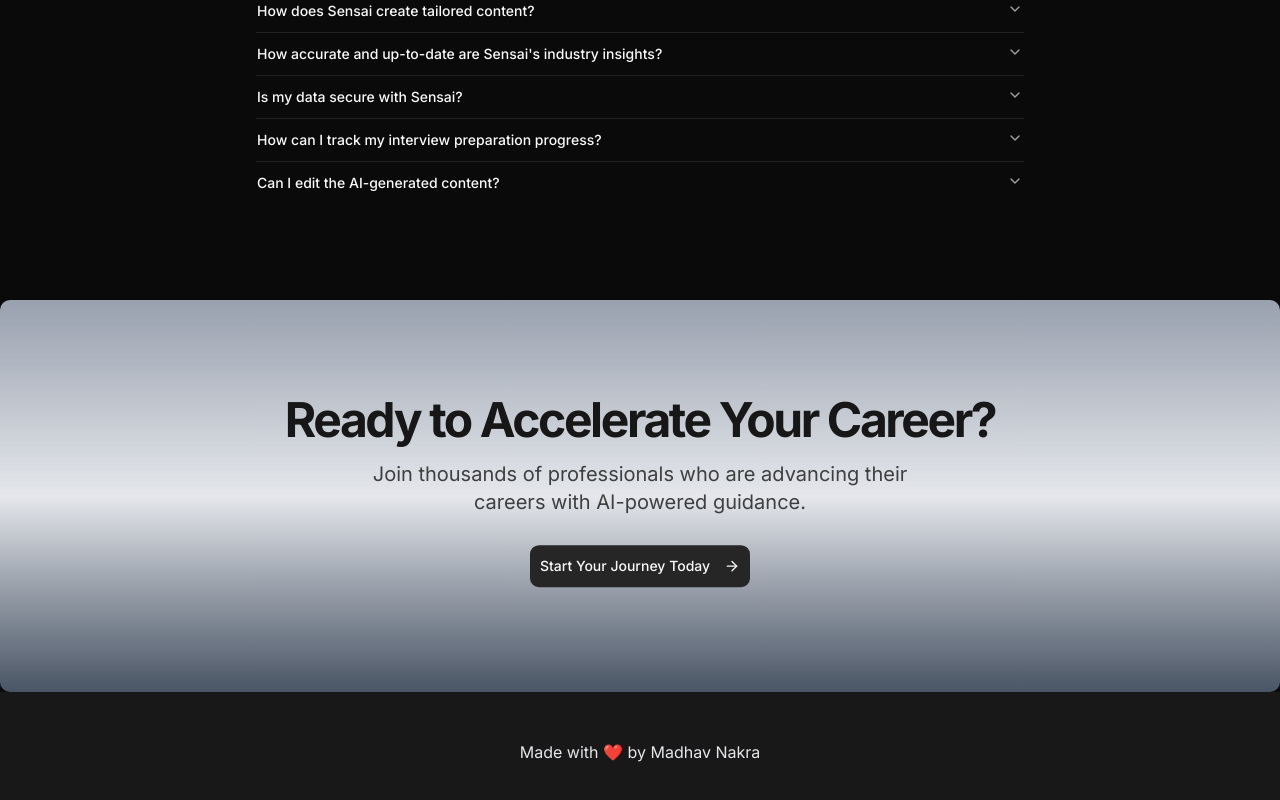
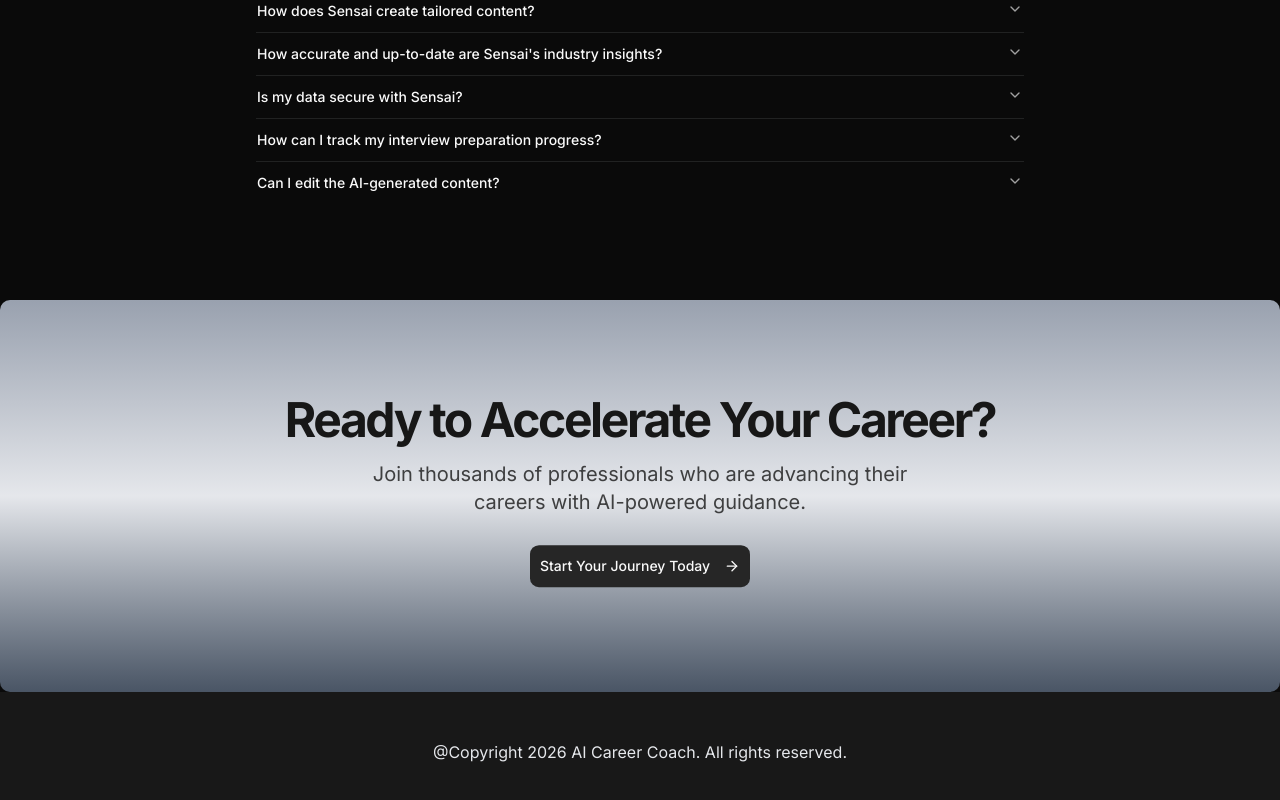
Before and after one commit to MadhavNakra/AI-Career-Coach, a Next.js app: page / in a window 1280 px wide. Shown: the part 3390-4190 px from the top of the page. Built offline with nearby package versions, Linux system fonts and the light colour scheme; no server answers.

Commit message:
Landing page complete

```diff
--- a/app/layout.js
+++ b/app/layout.js
@@ -30,7 +30,7 @@ export default function RootLayout({ children }) {
             <main className="min-h-screen">{children}</main>
             <footer className="bg-muted/50 py-12">
               <p className="container mx-auto px-4 text-center text-gray-200">
-                Made with ❤️ by Madhav Nakra
+                @Copyright 2026 AI Career Coach. All rights reserved.
               </p>
             </footer>
           </ThemeProvider>
```
